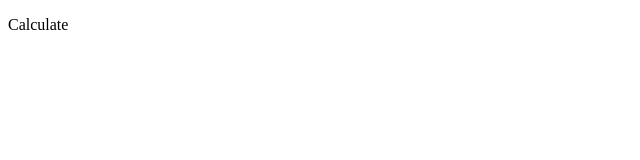
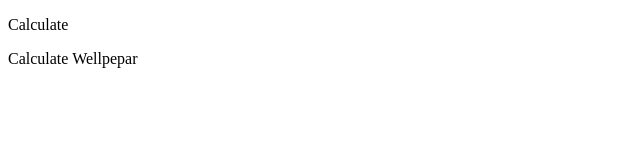
Before and after one commit to KarenKiK/Java-script, a plain HTML site: page index.html in a window 1280 px wide. Shown: the whole page, without its empty margins (0-640 px from the left). Drawn offline with Linux system fonts and the light colour scheme.

Commit message:
Home work

```diff
--- a/index.html
+++ b/index.html
@@ -9,6 +9,7 @@
 </head>
 <body>
 <p>Calculate</p>
+<p>Calculate Wellpepar</p>
 <script src="app.js"></script>
 </body>
 </html>
```
